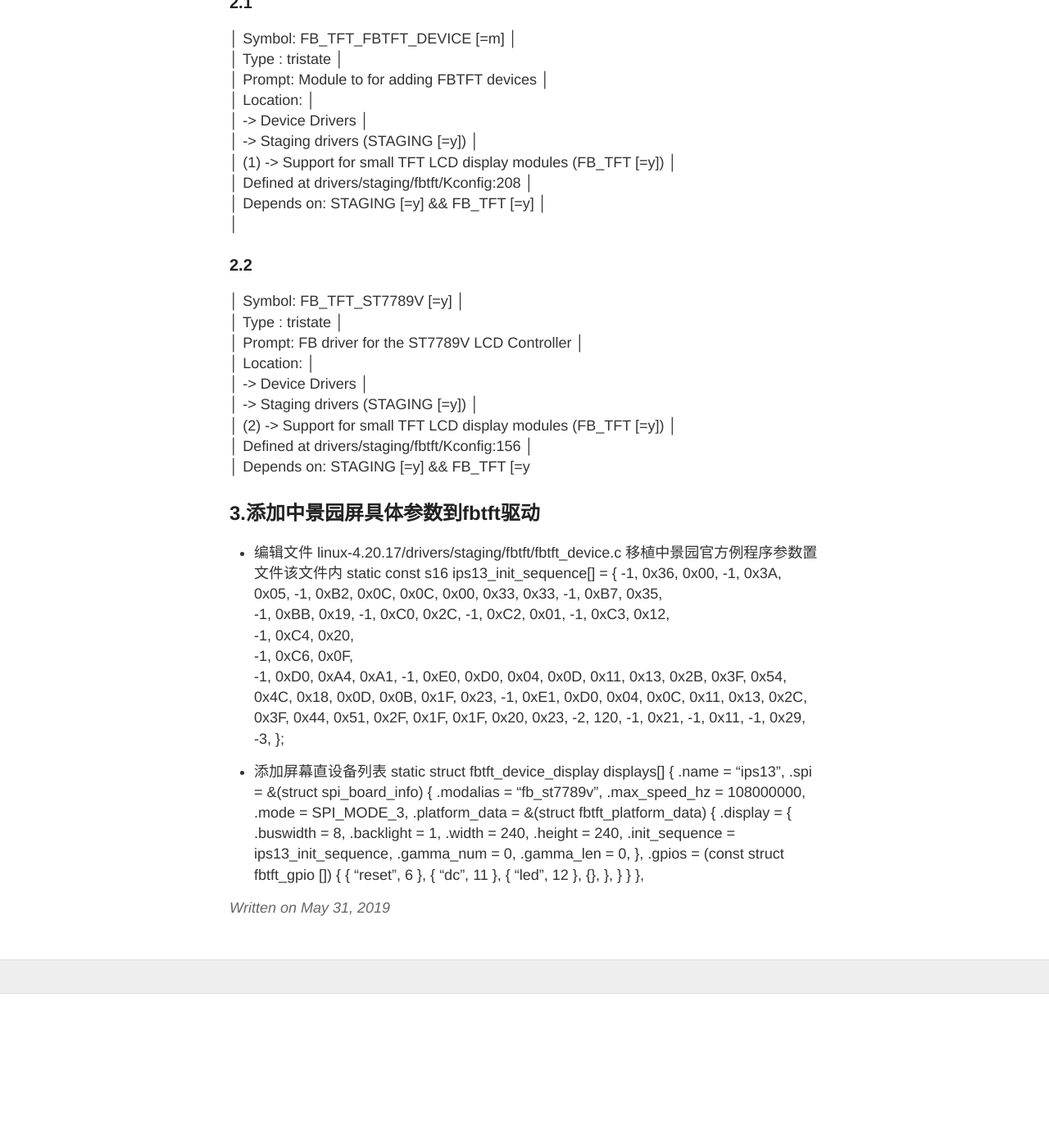
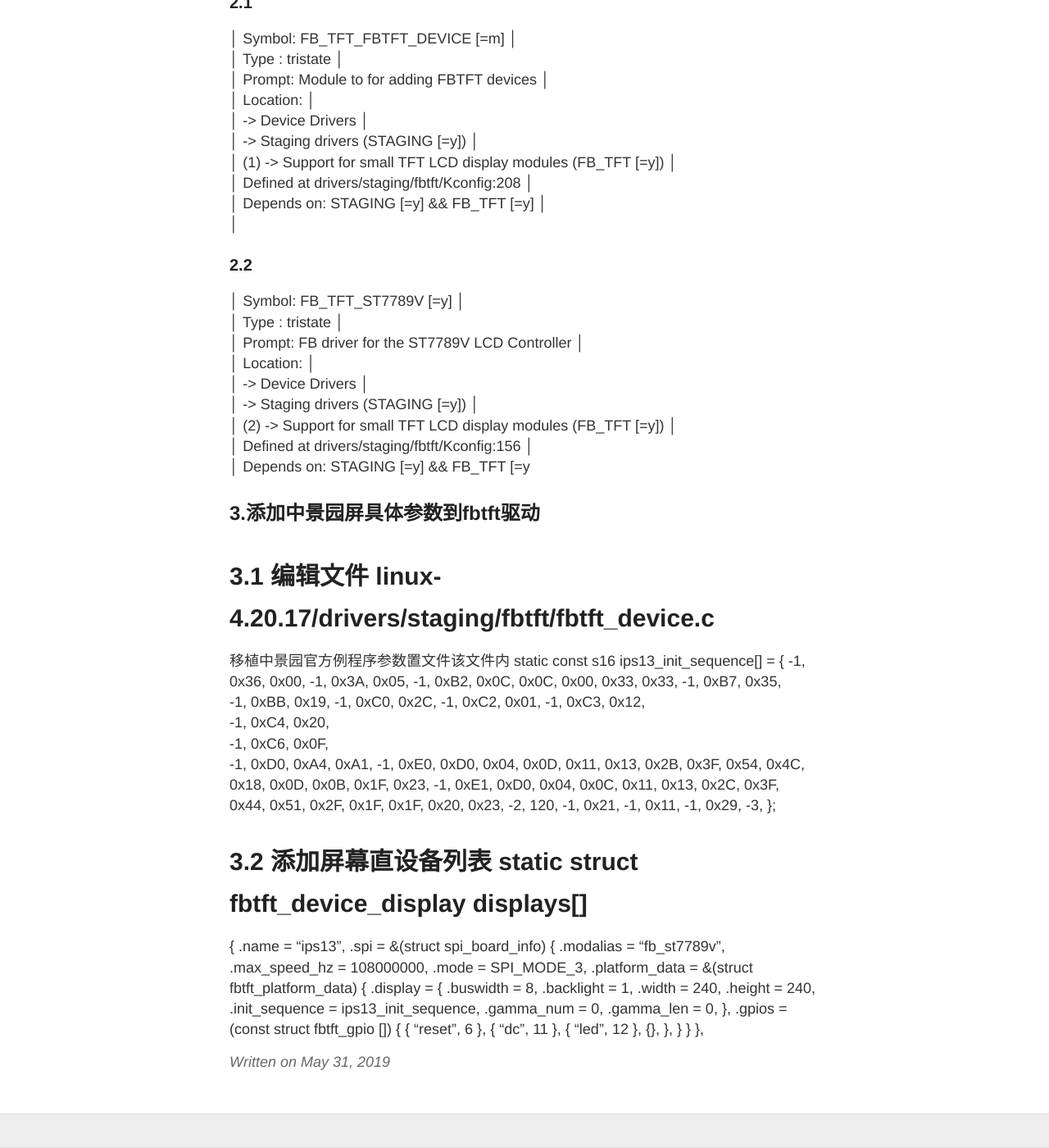
Before and after one commit to io-hack/io-hack.github.io, a Jekyll site: the page built from _posts/2019-05-31-Allwiner-H3-uses-fbtft-to-drive-st7789v.md, in a window 1280 px wide and 1400 px high, scrolled down 727 px. Shown: the whole window at 82% size. Built offline with Jekyll 4.4.1, drawn with Linux system fonts in a browser that asks for light colours; our own code applies the rules of GitHub Pages for plain Markdown files; before the commit the page ends 1939 px from its top, so only the background shows below that.

Commit message:
Update 2019-05-31-Allwiner-H3-uses-fbtft-to-drive-st7789v.md

```diff
--- a/_posts/2019-05-31-Allwiner-H3-uses-fbtft-to-drive-st7789v.md
+++ b/_posts/2019-05-31-Allwiner-H3-uses-fbtft-to-drive-st7789v.md
@@ -37,7 +37,7 @@ published: true
   │   Depends on: STAGING [=y] && FB_TFT [=y
 
 ## 3.添加中景园屏具体参数到fbtft驱动
-- 编辑文件 linux-4.20.17/drivers/staging/fbtft/fbtft_device.c
+# 3.1 编辑文件 linux-4.20.17/drivers/staging/fbtft/fbtft_device.c
 移植中景园官方例程序参数置文件该文件内
 static const s16 ips13_init_sequence[] = {
 	-1, 0x36, 0x00,
@@ -60,7 +60,7 @@ static const s16 ips13_init_sequence[] = {
 	-3,
 };
 
-- 添加屏幕直设备列表 static struct fbtft_device_display displays[]
+# 3.2 添加屏幕直设备列表 static struct fbtft_device_display displays[]
 {
 		.name = "ips13",
 		.spi = &(struct spi_board_info) {
```
